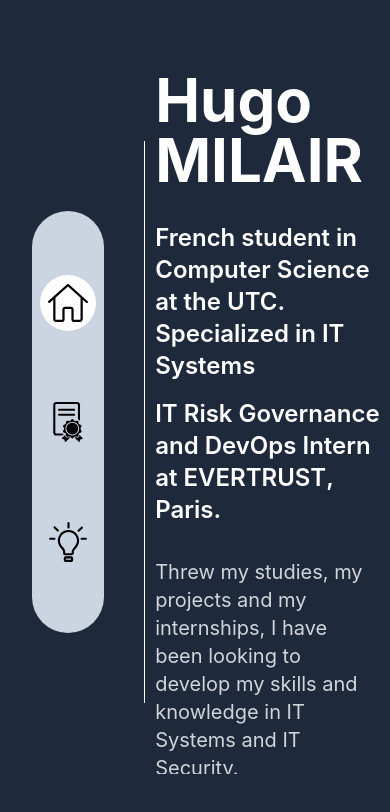
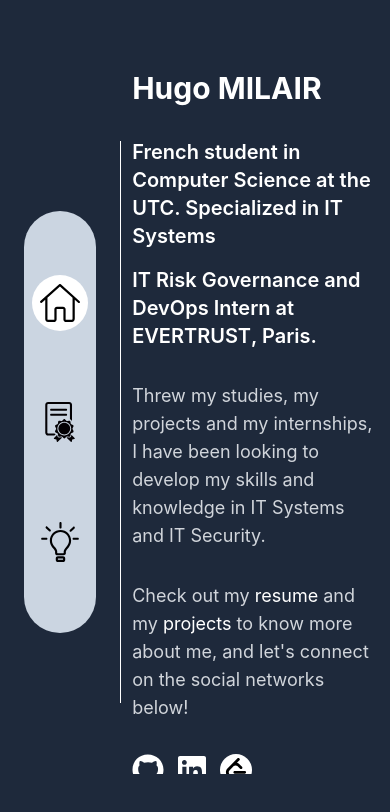
Before and after one commit to milairhu/milairhu.github.io, a React (Create React App) app: page / in a window 390 px wide. Shown: the top 812 px of the page. Built offline with nearby package versions, Linux system fonts and the light colour scheme.

Commit message:
Overflow looks well handled

```diff
--- a/src/components/Home/HomePage.tsx
+++ b/src/components/Home/HomePage.tsx
@@ -5,15 +5,15 @@ const HomePage = () => {
     <div className='h-full w-full text-white overflow-auto'>
       <div className='w-full items-center'>
         <div className='space-y-8'>
-          <h1 className=' text-6xl font-bold text-left'>Hugo MILAIR</h1>
+          <h1 className='text-3xl md:text-6xl font-bold text-left'>Hugo MILAIR</h1>
           <div className='space-y-4'>
-            <div className='text-2xl font-semibold text-left'>French student in Computer Science at the <a className='link-underlined' href='https://www.utc.fr/' target="_blank" rel="noreferrer">UTC</a>. Specialized in IT Systems</div>
-            <div className='text-2xl font-semibold text-left'>IT Risk Governance and DevOps Intern at <a className='link-underlined' href='https://evertrust.io/' target="_blank" rel="noreferrer">EVERTRUST</a>, Paris.</div>
+            <div className='text-xl md:text-2xl font-semibold text-left'>French student in Computer Science at the <a className='link-underlined' href='https://www.utc.fr/' target="_blank" rel="noreferrer">UTC</a>. Specialized in IT Systems</div>
+            <div className='text-xl md:text-2xl font-semibold text-left'>IT Risk Governance and DevOps Intern at <a className='link-underlined' href='https://evertrust.io/' target="_blank" rel="noreferrer">EVERTRUST</a>, Paris.</div>
           </div>
-          <p className=' text-gray-300 text-xl'>
+          <p className=' text-gray-300 text-lg md:text-xl'>
             Threw my studies, my projects and my internships, I have been looking to develop my skills and knowledge in IT Systems and IT Security.
           </p>
-          <p className=' text-gray-300 text-xl'>
+          <p className=' text-gray-300 text-lg md:text-xl'>
             Check out my <a className='link-underlined' href='/resume'>resume</a> and my <a className='link-underlined' href='/projects'>projects</a> to know more about me, and let's connect on the social networks
              below!
           </p>
--- a/src/components/Main/Main.tsx
+++ b/src/components/Main/Main.tsx
@@ -15,7 +15,7 @@ const MainPage: React.FC<MainPageProps> = ({tab}) => {
 
     return(
         <div className="flex h-full w-full bg-slate-800 items-center ">
-          <div className='h-full ml-8 flex items-center space-x-10'>
+          <div className='h-full ml-6 md:ml-8 flex items-center space-x-6 md:space-x-10'>
             <SideNav currTab={curr} tabSetter={setCurr} />
             <div className='h-4/6 border-r border-white'/>
           </div>
--- a/src/components/Projects/ProjectsPage.tsx
+++ b/src/components/Projects/ProjectsPage.tsx
@@ -75,8 +75,8 @@ const ProjectsPage = () => {
     return (
       <div className='h-full w-full text-white space-y-7'>
         <div className='w-full space-y-5'>
-          <h1 className=' text-6xl font-bold text-left'>Projects</h1>
-          <h2 className='text-2xl font-semibold text-left'>Here is a list of projects I led at school or on my own.</h2>
+          <h1 className='text-4xl md:text-6xl font-bold text-left'>Projects</h1>
+          <h2 className='text-xl md:text-2xl  font-semibold text-left'>Here is a list of projects I led at school or on my own.</h2>
         </div>
         <div className='w-full bg-slate-300 py-0.5'/>
         <div className='flex flex-wrap justify-center items-start h-3/4 w-full overflow-auto'>
--- a/src/components/Resume/ResumePage.tsx
+++ b/src/components/Resume/ResumePage.tsx
@@ -4,13 +4,13 @@ const ResumePage = () => {
     return (
       <div className='h-full w-full text-white space-y-7'>
         <div className='w-full space-y-5'>
-          <h1 className=' text-6xl font-bold text-left'>Resume</h1>
-          <h2 className='text-2xl font-semibold text-left'>See my resume as a PDF in a <a className='link-underlined-french' href="/fr_resume_MILAIR_Hugo.pdf" target="_blank" rel="noopener noreferrer">French version</a> or in an <a className='link-underlined-uk' href="/en_resume_MILAIR_Hugo.pdf" target="_blank" rel="noopener noreferrer">English version</a>.</h2>
+          <h1 className='text-4xl md:text-6xl font-bold text-left'>Resume</h1>
+          <h2 className='text-xl md:text-2xl font-semibold text-left'>See my resume as a PDF in a <a className='link-underlined-french' href="/fr_resume_MILAIR_Hugo.pdf" target="_blank" rel="noopener noreferrer">French version</a> or in an <a className='link-underlined-uk' href="/en_resume_MILAIR_Hugo.pdf" target="_blank" rel="noopener noreferrer">English version</a>.</h2>
         </div>
         <div className='w-full bg-slate-300 py-0.5'/>
-        <div className='h-4/6 md:h-3/4 w-full space-y-10 overflow-auto'>
+        <div className='h-3/4 w-full space-y-10 overflow-auto'>
           <div className='flex space-x-5'>
-            <div className='text-lg md:text-2xl lg:text-4xl font-semibold w-1/3 xl:w-1/4 text-wrap'>Professionnal experience</div>
+            <div className='text-lg md:text-2xl  font-semibold w-1/3 lg:w-1/4 text-wrap'>Professionnal experience</div>
             <div className='w-3/4 space-y-4'>
               <div>
               Software Developer, Internship at InTech SA, Kayl, LUXEMBURG, 09/2022 – 02/2023:
@@ -24,7 +24,7 @@ const ResumePage = () => {
             </div>
           </div>
           <div className='flex space-x-5'>
-          <div className='text-lg md:text-2xl lg:text-4xl font-semibold w-1/3 xl:w-1/4 text-wrap'>Education</div>
+          <div className='text-lg md:text-2xl font-semibold w-1/3 lg:w-1/4 text-wrap'>Education</div>
             <div className='w-3/4 space-y-4'>
               <div>
                 Master’s Degree in Computer Engineering, Université de Technologie de Compiègne, Compiègne, FRANCE, magna cum laude. 02/2020 - Expected in 06/2024
@@ -35,7 +35,7 @@ const ResumePage = () => {
             </div>
           </div>
           <div className='flex space-x-5'>
-          <div className='text-lg md:text-2xl lg:text-4xl font-semibold w-1/3 xl:w-1/4 text-wrap'>Computer skills</div>
+          <div className='text-lg md:text-2xl font-semibold w-1/3 lg:w-1/4 text-wrap'>Computer skills</div>
             <div className='w-3/4 space-y-4'>
               <div>
                 Computing languages: C, C++, Go, Python3, HTML, CSS, JavaScript, Java, Dart, React, Flutter, SQL, VB, Lisp, Prolog
@@ -52,7 +52,7 @@ Databases
             </div>
           </div>
           <div className='flex space-x-5'>
-            <div className='text-lg md:text-2xl lg:text-4xl font-semibold w-1/3 xl:w-1/4 text-wrap'>Extra-Curricular activities</div>
+            <div className='text-lg md:text-2xl font-semibold w-1/3 lg:w-1/4 text-wrap'>Extra-Curricular activities</div>
             <div className='w-3/4 space-y-4'>
               <div>
               Junior UTC, Member of the Quality Pole of the University ‘s Junior-Enterprise, since 09/2023:
```
